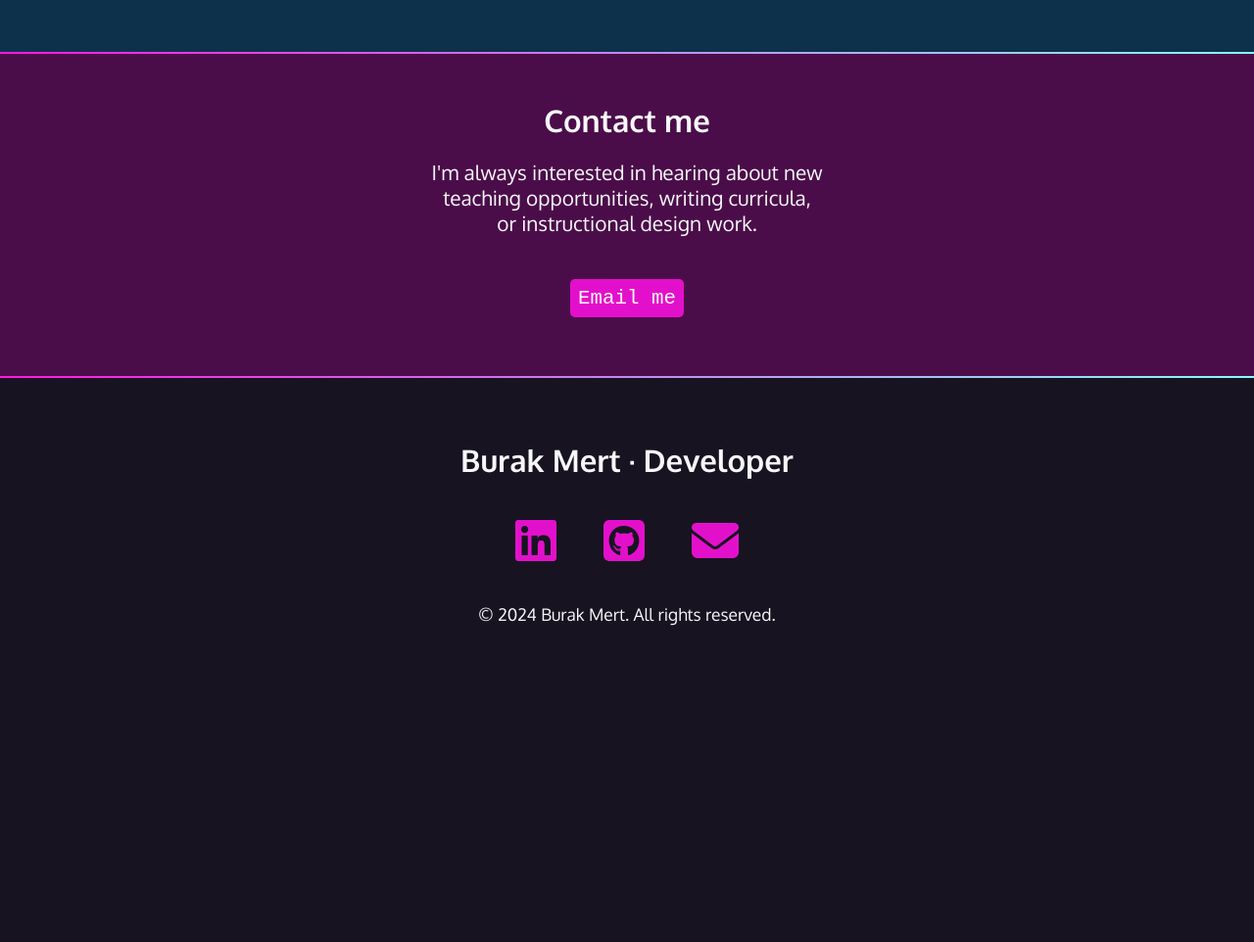
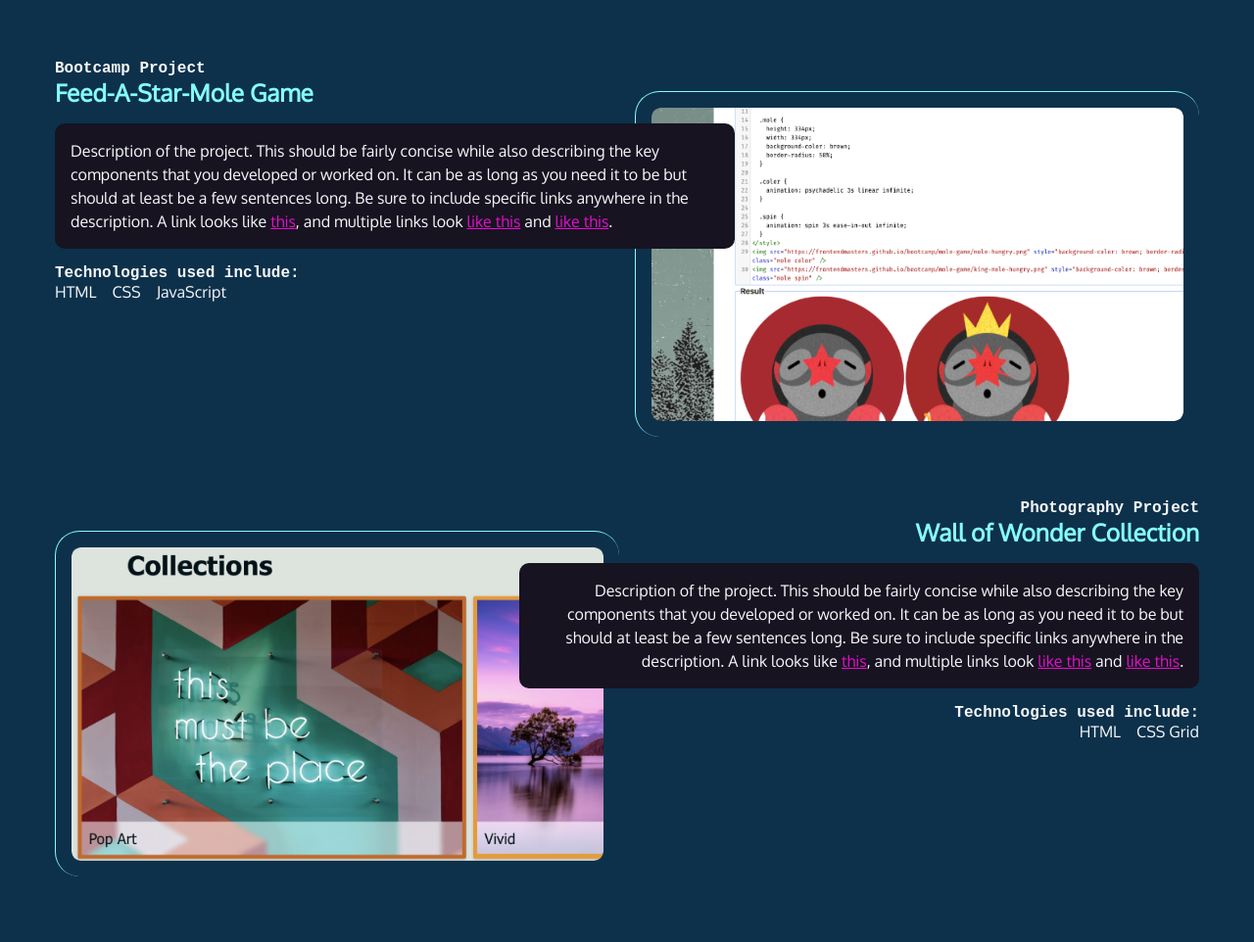
Before and after one commit to Bmecode/fmportfolio, a plain HTML site: page index.html in a window 1280 px wide. Shown: the part 1280-2242 px from the top of the page at 98% size. Before the commit the page ends 2004 px from the top, so only its background shows below. Drawn offline with Linux system fonts and the light colour scheme; a web font is replaced by a local one.

Commit message:
v0.1 finish

```diff
--- a/css/style.css
+++ b/css/style.css
@@ -1,4 +1,3 @@
-@import url("https://fonts.googleapis.com/css2?family=Oxygen+Mono&family=Oxygen:wght@300;400;700&display=swap");
 :root {
   --black: #171321;
   --dkblue: #0d314b;
@@ -42,13 +41,11 @@ a:hover {
 img {
   width: 100%;
 }
-
 /*     navbar     */
-
 nav {
   font-family: var(--mono);
   font-size: 80%; /* burada verdiğimiz yüzde ile size yüzdelik olarak küçültüyoruz.*/
-  padding: 1rem;
+  padding: 4rem 1rem;
 }
 nav h1 a {
   font-family: var(--sans);
@@ -72,7 +69,8 @@ nav a {
   text-decoration: none;
   display: block; /* tüm alanın tıklanabilmesi bir buton gibi olması adına block yapıyoruz. */
 }
-nav a:hover {
+nav a:hover,
+nav [class*="fa-"]:hover {
   color: var(--magenta);
 }
 nav [class*="fa-"] {
@@ -85,9 +83,6 @@ nav h1 [class*="fa-"] {
   color: var(--aqua);
 }
 
-nav [class*="fa-"]:hover {
-  color: var(--magenta);
-}
 .button {
   background-color: var(--magenta);
   padding: 0.5rem;
@@ -125,7 +120,6 @@ nav [class*="fa-"]:hover {
 }
 #intro h2 {
   font-size: 4rem;
-  font-weight: normal;
 }
 
 /*       projects       */
@@ -160,6 +154,7 @@ nav [class*="fa-"]:hover {
   flex-flow: row wrap;
   justify-content: flex-start;
   gap: 1rem;
+  font-size: 1rem;
 }
 #projects img {
   margin: 2rem 0 4rem 0;
@@ -168,18 +163,41 @@ nav [class*="fa-"]:hover {
   border-radius: 25px;
   padding: 1rem;
 }
-@media (min-width: 550px) {
+@media (min-width: 800px) {
   article {
     display: grid;
-    grid-template-columns: 1fr 1fr;
+    grid-template-columns: repeat(10, 1fr);
     gap: 1rem;
   }
+  #projects {
+    max-width: 1200px;
+    margin: 0 auto;
+  }
+  #projects img {
+    grid-column: 1/6;
+    grid-row: 1/2;
+  }
   .text {
+    grid-column: 5/11; /*  burada 5 diyerek imgin üstüne gelmesini sağlarız. */
+    grid-row: 1/2; /* birinci rowda kalmasını sağlarız.   */
     order: 1;
     text-align: right;
   }
-  #projects ul{
+  #projects ul {
     justify-content: flex-end;
+  }
+  #projects .reverse .text {
+    grid-column: 1/7;
+    grid-row: 1/2;
+    order: 2;
+    text-align: left;
+  }
+  #projects .reverse img {
+    grid-column: 6/11;
+    grid-row: 1/2;
+  }
+  #projects .reverse ul {
+    justify-content: flex-start;
   }
 }
 
@@ -226,6 +244,20 @@ footer ul {
   gap: 3rem;
   font-size: 3rem;
 }
+/*      media       */
+
+@media (min-width: 850px) {
+  nav {
+    max-width: 1200px;
+    margin: 0 auto;
+  }
+  nav li:first-child {
+    flex-basis: auto;
+    text-align: left;
+    margin-right: auto;
+  }
+}
+
 /* footer h2{
   flex-basis:100%;
   margin:1rem auto;
@@ -241,17 +273,3 @@ footer li [class*="fa-"] {
 footer li [class*="fa-"]:hover {
   color: var(--aqua);
 } */
-
-/*      media       */
-
-@media (min-width: 850px) {
-  nav {
-    max-width: 1200px;
-    margin: 0 auto;
-  }
-  nav li:first-child {
-    flex-basis: auto;
-    text-align: left;
-    margin-right: auto;
-  }
-}
--- a/index.html
+++ b/index.html
@@ -5,8 +5,11 @@
     <meta charset="UTF-8">
     <meta name="viewport" content="width=device-width, initial-scale=1.0">
     <title>Portfolio</title>
+    <link rel="preconnect" href="https://fonts.googleapis.com" />
+    <link rel="preconnect" href="https://fonts.gstatic.com" crossorigin />
+    <link href="https://fonts.googleapis.com/css2?family=Oxygen&family=Oxygen+Mono&display=swap" rel="stylesheet" />
+    <script src="https://kit.fontawesome.com/07dea37be5.js" crossorigin="anonymous"></script>
     <link rel="stylesheet" href="./css/style.css">
-    <script src="https://kit.fontawesome.com/07dea37be5.js" crossorigin="anonymous"></script>
 </head>
 
 <body>
@@ -16,14 +19,14 @@
                 <h1><a href="/"><span class="fa-solid fa-code" aria-hidden="true"></span> Burak Mert</a></h1>
             </li>
             <li><a href="#projects">Projects</a></li>
-            <li><a href="about.html">About</a></li>
+            <li><a href="./about.html">About</a></li>
             <li><a href="#contact">Contact</a></li>
             <li><a href="https://www.linkedin.com/in/bmecode/" target="_blank"> <span class="fa-brands fa-linkedin"
                         aria-hidden="true"></span>
                     <span class="sr-only">LinkedIn</span></a></li>
             <li><a href="https://github.com/Bmecode" target="_blank"><span class="fa-brands fa-square-github"
                         aria-hidden="true"></span> <span class="sr-only">Github</span></a></li>
-            <li><a href="#resume" class="button">Resume</a></li>
+            <li><a href="https://www.linkedin.com/in/bmecode/" class="button" target="_blank">Resume</a></li>
         </ul>
     </nav>
     <section id="intro">
@@ -40,7 +43,6 @@
     </section>
 
     <div class="gradient"></div>
-    <!-- instructions in JavaScript block -->
     <div class="section-dkblue">
         <section id="projects">
             <h2>Projects I'm proud of</h2>
@@ -54,7 +56,7 @@
                         that
                         you developed or worked on. It can be as long as you need it to be but should at least be a few
                         sentences long. Be sure to include specific links anywhere in the description. A link looks like
-                        <a href="https://frontendmasters.github.io/grid-flexbox-v2/">this</a>, and multiple links look
+                        <a href="#">this</a>, and multiple links look
                         <a href="#">like this</a> and <a href="#">like this</a>.
                     <p>
                     <h4>Technologies used include:</h4>
@@ -65,6 +67,48 @@
                     </ul>
                 </div>
                 <img src="./img/fem-gettingstartedcss-ch5-1.webp" alt="Screenshot of the Wall of Wonder." />
+            </article>
+            <article class="reverse">
+                <div class="text">
+                    <h4>Bootcamp Project</h4>
+                    <h3>Feed-A-Star-Mole Game</h3>
+                    <p class="blackbox">
+                        Description of the project. This should be fairly concise while also describing the key
+                        components that you developed or worked on. It can be as long as you need it to be but should at
+                        least be a few sentences long. Be sure to include specific links anywhere
+                        in the description. A link looks like
+                        <a href="#">this</a>, and multiple links look <a href="#">like this</a> and
+                        <a href="#">like this</a>.
+                    </p>
+                    <h4>Technologies used include:</h4>
+                    <ul>
+                        <li>HTML</li>
+                        <li>CSS</li>
+                        <li>JavaScript</li>
+                    </ul>
+                </div>
+                <img src="./img/fem-gettingstartedcss-ch5-5.webp" alt="Screenshot of the Frontend Masters Bootcamp." />
+            </article>
+            <article>
+                <div class="text">
+                    <h4>Photography Project</h4>
+                    <h3>Wall of Wonder Collection</h3>
+                    <p class="blackbox">
+                        Description of the project. This should be fairly concise while also describing the key
+                        components that you developed or worked on. It can be as long as you need it to be but should at
+                        least be a few sentences long. Be sure to include specific links anywhere
+                        in the description. A link looks like
+                        <a href="#">this</a>, and
+                        multiple links look <a href="#">like this</a> and
+                        <a href="#">like this</a>.
+                    </p>
+                    <h4>Technologies used include:</h4>
+                    <ul>
+                        <li>HTML</li>
+                        <li>CSS Grid</li>
+                    </ul>
+                </div>
+                <img src="./img/fem-gettingstartedcss-ch5-4.webp" alt="Screenshot of the Wall of Wonder Collections." />
             </article>
         </section>
     </div>
@@ -95,7 +139,8 @@
 
         <p><small> Burak Mert. All rights reserved.</small></p>
     </footer>
-    <script>const currentYear = new Date().getFullYear();
+    <script>
+        const currentYear = new Date().getFullYear();
         const currentSmall = document.getElementsByTagName("small")[0].innerText;
         document.getElementsByTagName("small")[0].innerHTML = `&copy; ${currentYear} ${currentSmall}`;
     </script>
```
Also changed, not shown: about.html (added, +79 -0 lines), img/fem-gettingstartedcss-ch5-4.webp (added), img/fem-gettingstartedcss-ch5-5.webp (added), img/pexels-christina-morillo-1181267.jpg (added).
